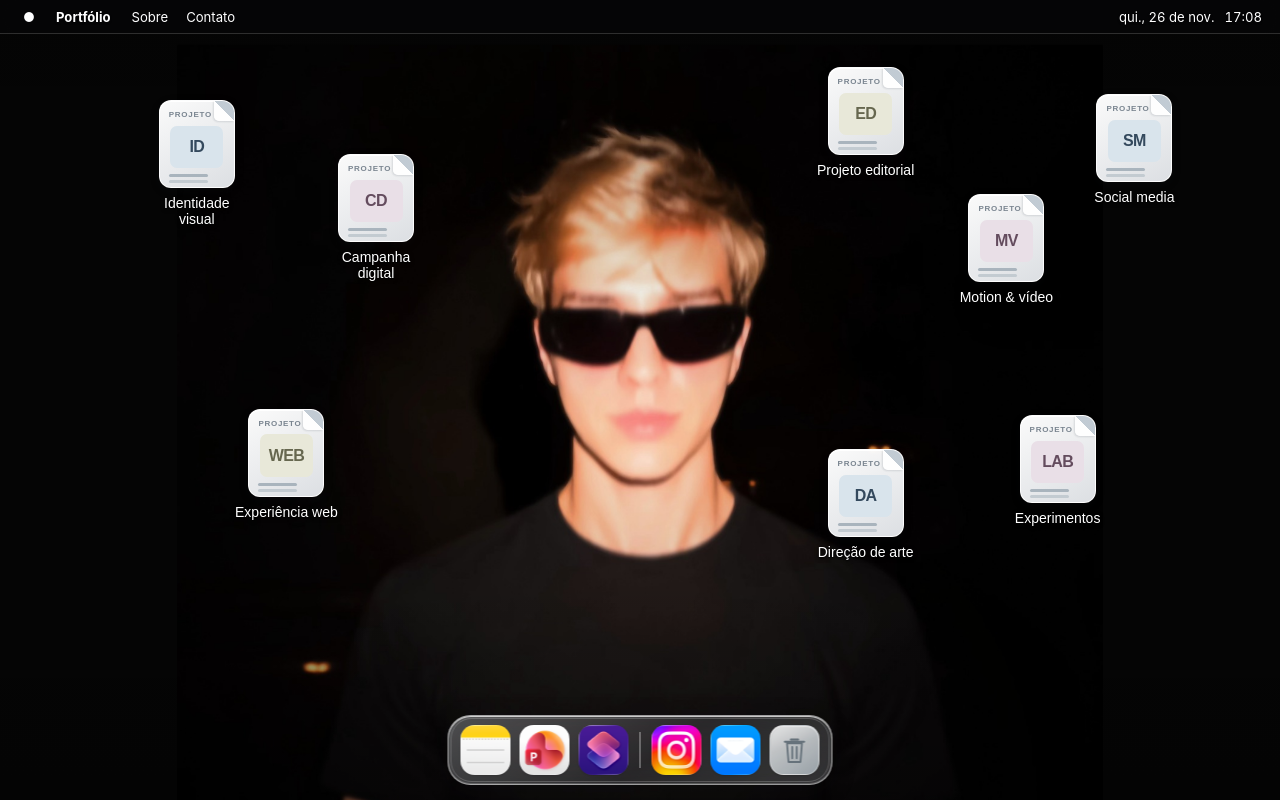
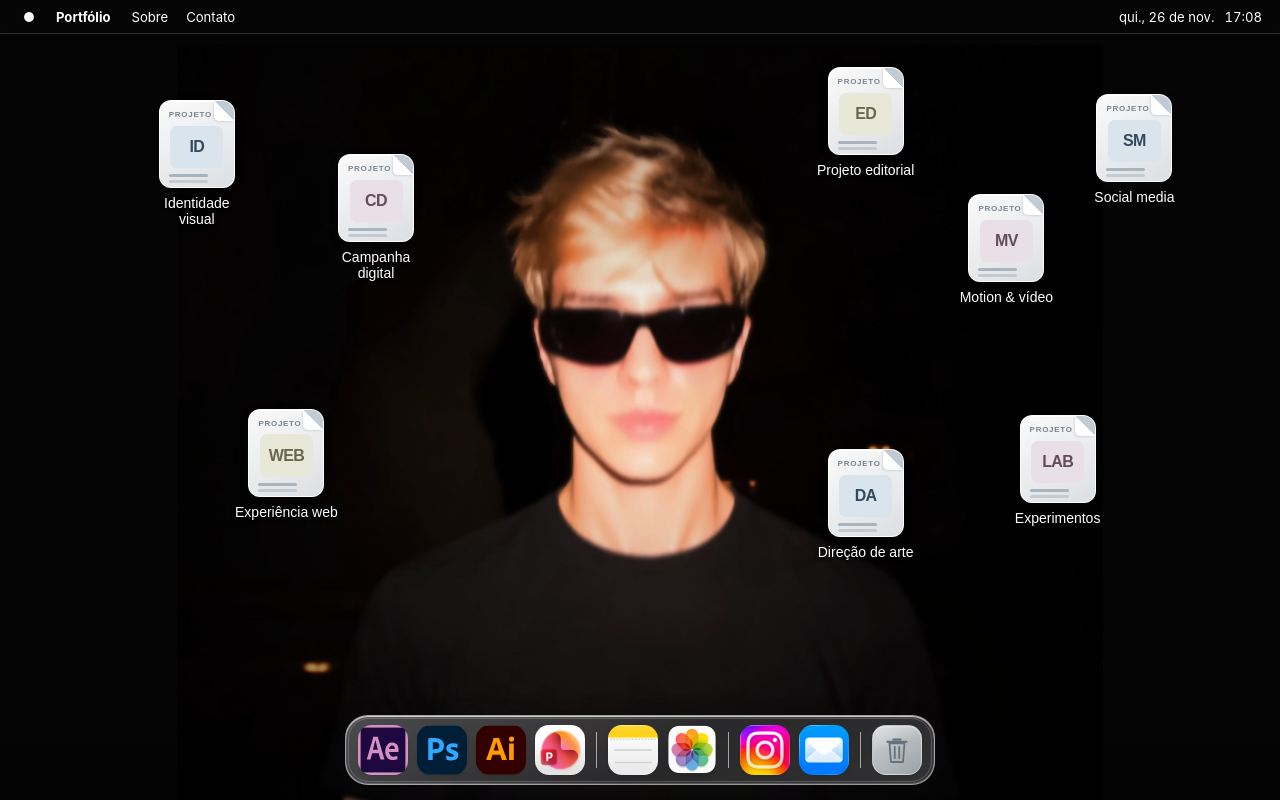
Before and after one commit to rodrigopez-dev/portfolio-rodrigo-desktop, a plain HTML site: page index.html in a window 1280 px wide. Drawn offline with Linux system fonts and the light colour scheme.

Commit message:
Organize nine dock apps into groups

```diff
--- a/app.js
+++ b/app.js
@@ -20,6 +20,7 @@ Object.assign(projects, {
   contato: {type:'Contato',title:'Vamos conversar',description:'Aqui entram seu e-mail, Instagram e outros links de contato.',year:'Contato',skills:'Links em preparação',preview:'Seus contatos'},
   notas: {type:'Aplicativo',title:'Bloco de Notas',description:'Um lugar para ideias, bastidores e anotações sobre o seu trabalho.',year:'Notas',skills:'Conteúdo em preparação',preview:'Suas notas'},
   apresentacoes: {type:'Aplicativo',title:'PowerPoint',description:'Apresentações e estudos de caso poderão ser acessados por aqui.',year:'Decks',skills:'Conteúdo em preparação',preview:'Suas apresentações'},
+  fotos: {type:'Aplicativo',title:'Fotos',description:'Um espaço para reunir imagens dos projetos e bastidores do processo criativo.',year:'Galeria',skills:'Conteúdo em preparação',preview:'Sua galeria'},
   lixeira: {type:'Sistema',title:'Lixeira',description:'A lixeira está vazia.',year:'Vazio',skills:'Nenhum arquivo removido',preview:'Lixeira vazia'}
 });
 
--- a/index.html
+++ b/index.html
@@ -5,7 +5,7 @@
   <meta name="viewport" content="width=device-width, initial-scale=1.0" />
   <meta name="description" content="Portfólio criativo apresentado como um desktop interativo." />
   <title>Meu Portfólio — Desktop Criativo</title>
-  <link rel="stylesheet" href="styles.css?v=5" />
+  <link rel="stylesheet" href="styles.css?v=6" />
 </head>
 <body>
   <main class="desktop" aria-label="Portfólio em formato de desktop">
@@ -62,16 +62,21 @@
       </div>
     </section>
 
-    <nav class="dock" aria-label="Atalhos">
+    <nav class="dock" aria-label="Aplicativos">
+      <button data-open="motion" aria-label="After Effects"><span class="dock-icon"><img src="assets/aftereffects.svg" alt="" /></span><small>After Effects</small></button>
+      <button data-open="foto" aria-label="Photoshop"><span class="dock-icon"><img src="assets/photoshop.svg" alt="" /></span><small>Photoshop</small></button>
+      <button data-open="identidade" aria-label="Illustrator"><span class="dock-icon"><img src="assets/illustrator.svg" alt="" /></span><small>Illustrator</small></button>
+      <button data-open="apresentacoes" aria-label="PowerPoint"><span class="dock-icon"><img src="assets/powerpoint.png" alt="" /></span><small>PowerPoint</small></button>
+      <span class="dock-separator" role="separator" aria-orientation="vertical"></span>
       <button data-open="notas" aria-label="Bloco de Notas"><span class="dock-icon"><img src="assets/notes.png" alt="" /></span><small>Notas</small></button>
-      <button data-open="apresentacoes" aria-label="PowerPoint"><span class="dock-icon"><img src="assets/powerpoint.png" alt="" /></span><small>PowerPoint</small></button>
-      <button data-open="experimentos" aria-label="Atalhos"><span class="dock-icon"><img src="assets/shortcuts.png" alt="" /></span><small>Atalhos</small></button>
-      <span class="dock-separator"></span>
+      <button data-open="fotos" aria-label="Fotos"><span class="dock-icon"><img src="assets/photos.png" alt="" /></span><small>Fotos</small></button>
+      <span class="dock-separator" role="separator" aria-orientation="vertical"></span>
       <a href="#" id="instagram" aria-label="Instagram"><span class="dock-icon"><img src="assets/instagram.png" alt="" /></span><small>Instagram</small></a>
-      <button data-open="contato" aria-label="Contato"><span class="dock-icon"><img src="assets/mail.png" alt="" /></span><small>E-mail</small></button>
+      <button data-open="contato" aria-label="E-mail"><span class="dock-icon"><img src="assets/mail.png" alt="" /></span><small>E-mail</small></button>
+      <span class="dock-separator" role="separator" aria-orientation="vertical"></span>
       <button data-open="lixeira" aria-label="Lixeira"><span class="dock-icon trash"><svg viewBox="0 0 48 48" aria-hidden="true"><path d="M14 15h20l-2 25H16l-2-25ZM11 13h26M19 10h10M21 20v15m6-15v15" fill="none" stroke="currentColor" stroke-width="2.4" stroke-linecap="round" stroke-linejoin="round"/></svg></span><small>Lixeira</small></button>
     </nav>
   </main>
-  <script src="app.js"></script>
+  <script src="app.js?v=2"></script>
 </body>
 </html>
--- a/styles.css
+++ b/styles.css
@@ -64,3 +64,7 @@
 .wallpaper{background-position:center center;background-size:cover}
 @media(min-width:701px){.p3{left:auto;right:28%;top:4%}.p4{right:17%;top:23%}.p5{right:7%;top:8%}.p7{left:auto;right:28%;top:61%}.p8{right:13%;top:56%}}
 @media(max-width:700px){.wallpaper{background-position:center center;background-size:cover}}
+
+/* Nine-item Dock with compact section dividers at phone widths. */
+.dock-separator{flex:0 0 1px;align-self:center;margin:0 2px}
+@media(max-width:700px){.dock{gap:3px;padding:5px 6px;max-width:calc(100vw - 10px)}.dock-icon{width:clamp(28px,8.8vw,40px);height:clamp(28px,8.8vw,40px)}.dock-separator{height:28px;margin:0 1px}.dock-icon svg{width:75%;height:75%}}
```
Also changed, not shown: assets/aftereffects.svg (added), assets/devicon-LICENSE.txt (added), assets/illustrator.svg (added), assets/photos.png (added), assets/photoshop.svg (added), 1 other file.
